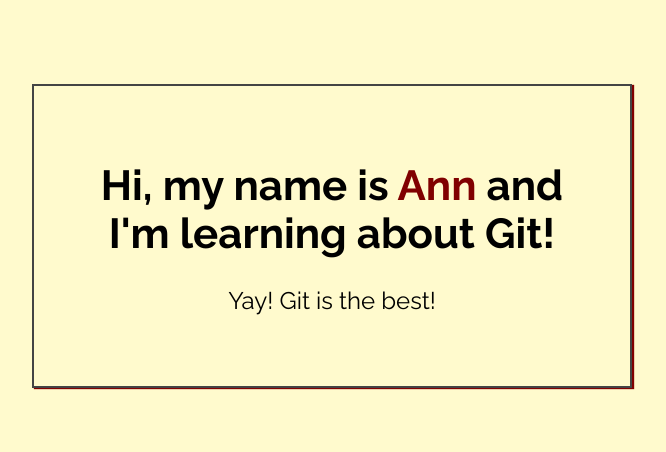
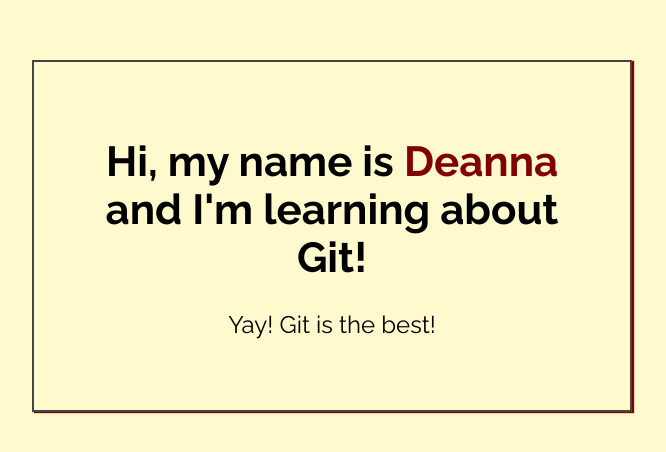
Before and after one commit to dmariet3/my-first-repo, a plain HTML site: page index.html in a window 1280 px wide. Shown: the part 164-616 px from the top of the page, without its empty margins (308-974 px from the left). Drawn offline with Linux system fonts and the light colour scheme.

Commit message:
Added name to index.html

```diff
--- a/index.html
+++ b/index.html
@@ -14,7 +14,7 @@
 <body>
 
     <div class="greeting">
-        <h1>Hi, my name is <span class="highlight">Ann</span> and I'm learning about Git! </h1>
+        <h1>Hi, my name is <span class="highlight">Deanna</span> and I'm learning about Git! </h1>
 
         <p>Yay! Git is the best!</p>
     </div>
```
